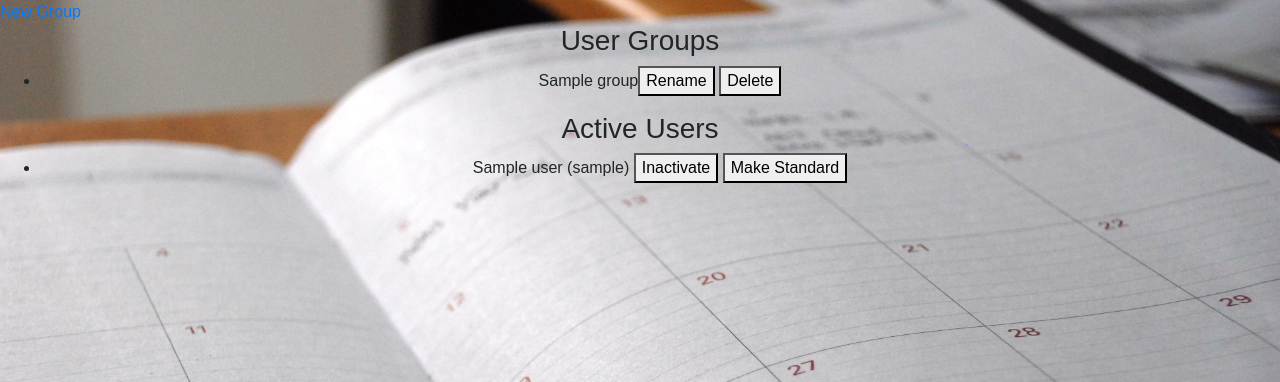
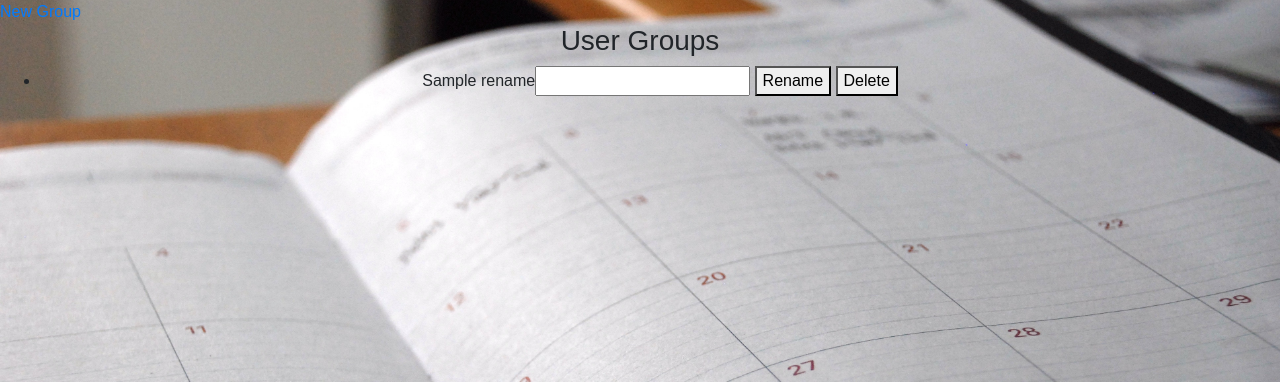
Before and after one commit to szedlakmate/vacation-management, a Flask app: template app/templates/groups.html in a window 1280 px wide. Shown: the part 66-448 px from the top of the page. Run offline with Flask 2, Linux system fonts and the light colour scheme; the template is opened without the code that fills it: most values are stand-ins (such as "Sample title", 1, 10 or a date in 2020); grey boxes marked "Sample" are stand-in pictures; some libraries are stand-ins or nearby versions.

Commit message:
Before reverting

```diff
--- a/app/app.py
+++ b/app/app.py
@@ -404,29 +404,37 @@ def profile():
     return redirect("home")
 
 
-@app.route('/groups/<id>', methods=['GET', 'POST'])
-def groups(id=None):
+@app.route('/groups/<id_edit>', methods=['GET', 'POST'])
+def groups(id_edit):
     # Conditions *************************************
     if DEBUG:
         pdb.set_trace()
     user = User.query.filter(User.ext_id_hashed==session.get('profile_ext_id_hashed')).first()
-    if (user is None):
+    if user is None:
         session.clear()
         return redirect(url_for('index'))
-    elif (user.account_status == 0):
+    elif user.account_status == 0:
         return render_template("waitforapproval.html")
-    elif (user.account_type != 2):
+    elif user.account_type != 2:
         return render_template("message.html", message="You do not have proper right to access this site. Please contact an admin if needed.", avatar_url=user.avatar_url)
     # End of conditions ******************************
-    if id == "all":
-        groups = Group.query.all()
-        return render_template("groups.html", avatar_url=user.avatar_url, groups=groups)
+    groups = Group.query.all()
+    action = ""
+
+    action = request.args.get('action', '')
+    if id_edit == "all":
+        if action == '':
+            return render_template("groups.html", avatar_url=user.avatar_url, groups=groups, rename=action, id=None)
+        elif action == 'rename':
+            return render_template("groups.html", avatar_url=user.avatar_url, groups=groups, rename="1", id=id)
     else:
-        CONTINUEFROMTHIS
-        event_allow = int(request.form.get('allow', ''))
-        return redirect("/groups/all")
+        return render_template("groups.html", avatar_url=user.avatar_url, groups=groups, rename=False, id=id)
 
-
+'''
+@app.route('/groups/')
+def groups_redirect():
+    return redirect('/groups/all')
+'''
 
 @app.route('/calendars')
 def calendars():
--- a/app/templates/groups.html
+++ b/app/templates/groups.html
@@ -1,7 +1,7 @@
 <!DOCTYPE html>
 <html>
 <head>
-    <title>VM - Users</title>
+    <title>VM - User Groups</title>
     <meta charset="utf-8">
 
     <link rel="stylesheet" href="https://maxcdn.bootstrapcdn.com/bootstrap/4.0.0-beta.2/css/bootstrap.min.css" integrity="sha384-PsH8R72JQ3SOdhVi3uxftmaW6Vc51MKb0q5P2rRUpPvrszuE4W1povHYgTpBfshb" crossorigin="anonymous">
@@ -71,42 +71,15 @@
 
         <ul>
             {% for group in groups %}
-            <form action="/groups/{{ group.id }}" method="post">
-                <li>{{ group.name }}<button name="action" value="rename">Rename</button> <button name="action" value="delete">Delete</button></li>
+            <form action="/groups/all" method="post">
+                <input type="hidden" name="id" value="{{ group.id }}"/>
+                <li>{{ rename }}{% if rename %}<input type="text" name="new_name">{% else %}{{ group.name }}{% endif %} <button name="action" value="rename">Rename</button> <button name="action" value="delete">Delete</button></li>
             </form>
             {% endfor %}
             {% if groups|length == 0 %}
                 There is no group defined.
             {% endif %}
         </ul>
-
-
-    <h3>Active Users</h3>
-
-    <form action="/activateuser" method="post">
-        <input type="hidden" name="action" value="0"/>
-        <ul>
-            {% for user in active %}
-            <li>{{ user.name }} ({{ user.nickname }})
-                {% if user.ext_id != current_ext_id %}
-                    <button name="id" value="{{ user.ext_id }}">Inactivate</button>
-
-                    <button name="typechange" value="{{ user.ext_id }}">
-                        {% if user.account_type == 0 %}
-                            Make Viewer
-                        {% elif user.account_type == 1 %}
-                            Make Admin
-                        {% else %}
-                            Make Standard
-                        {% endif %}
-
-                    </button>
-                {% else %}
-                    [current user]
-                {% endif %} </li>
-            {% endfor %}
-        </ul>
-    </form>
 
     </div>
 
```
